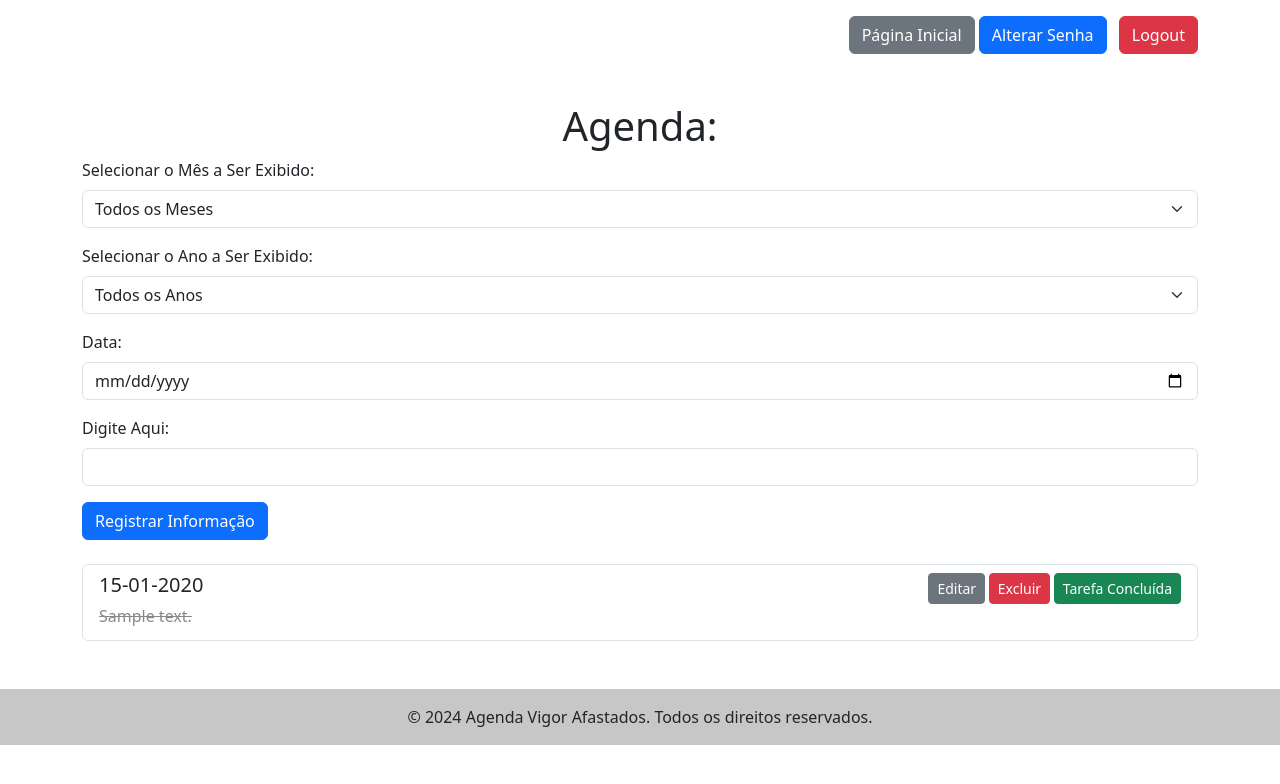
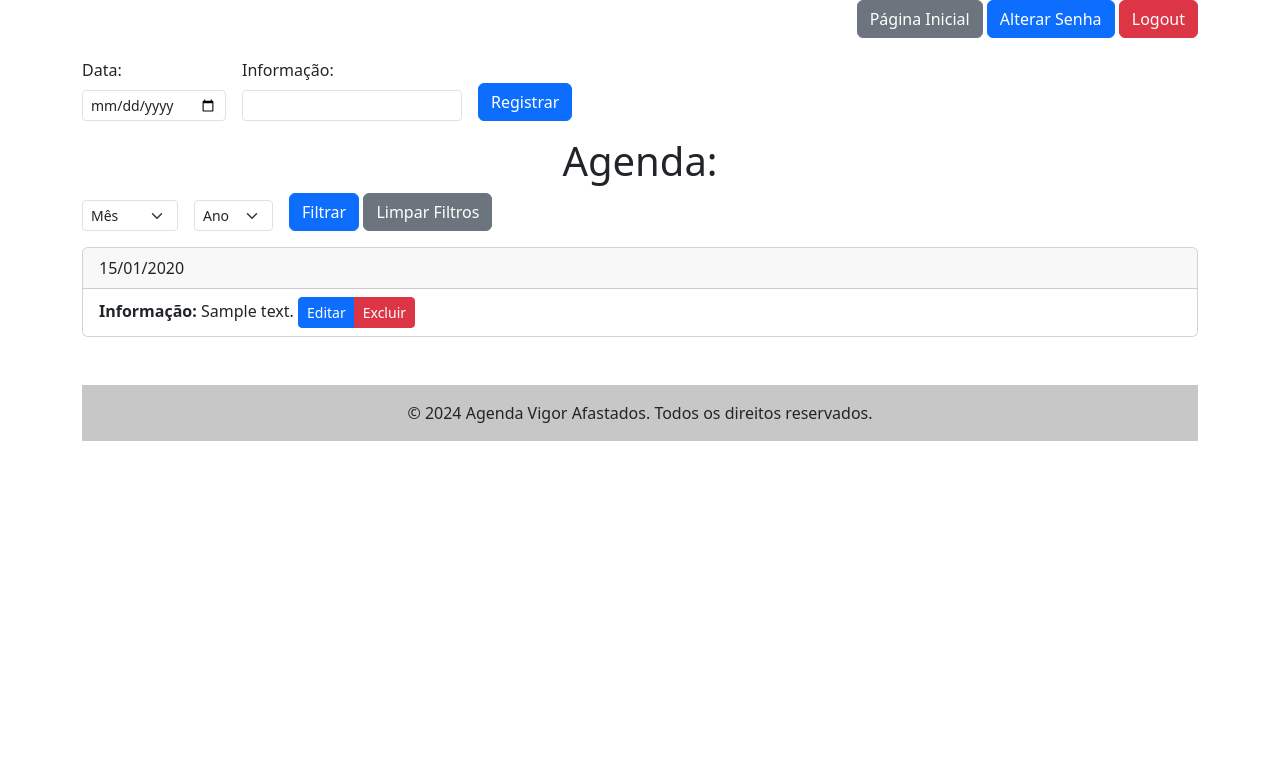
Before and after one commit to skmeme/afastados, a Flask app: page /agenda in a window 1280 px wide. Shown: the top 784 px of the page. Run offline with Flask 3, Linux system fonts and the light colour scheme; the visitor is signed in with stand-in values (Sample User, id 1); tables that the repository leaves empty hold one stand-in row (values such as "Sample post"); parts of the project's set-up code (start-up, migrations or seed data) failed here and were passed over.

Commit message:
Melhorias

```diff
--- a/app.py
+++ b/app.py
@@ -5,40 +5,36 @@ import sqlite3
 import calendar
 import locale
 import os
+from datetime import datetime, timedelta
+from itertools import groupby
+
+locale.setlocale(locale.LC_ALL, 'pt_BR.UTF-8')
 
 app = Flask(__name__)
-app.secret_key = b'\xf2B\x9c\x84\x91x\x0fq\xe7\xbd\x18\xe5\x1b\x13\x13P\x80so&\xc8\xd4\x1bi'  # Altere para uma chave secreta real
+app.secret_key = b'\xf2B\x9c\x84\x91x\x0fq\xe7\xbd\x18\xe5\x1b\x13\x13P\x80so&\xc8\xd4\x1bi'
 
 login_manager = LoginManager()
 login_manager.init_app(app)
 login_manager.login_view = 'login'
 
-# Configurar a localização para inglês (EUA)
 os.environ['LC_ALL'] = 'en_US.UTF-8'
 os.environ['LANG'] = 'en_US.UTF-8'
 
-# Função para criar a conexão com o banco de dados SQLite
 def get_db_connection():
     conn = sqlite3.connect('database.db')
     conn.row_factory = sqlite3.Row
     return conn
 
-# Criação das tabelas 'users' e 'agenda' no banco de dados SQLite
 def create_tables():
     conn = get_db_connection()
     try:
-        conn.execute('''CREATE TABLE IF NOT EXISTS users (
-                            id INTEGER PRIMARY KEY AUTOINCREMENT,
-                            username TEXT NOT NULL,
-                            email TEXT,
-                            password_hash TEXT NOT NULL)''')
         conn.execute('''CREATE TABLE IF NOT EXISTS agenda (
-                            id INTEGER PRIMARY KEY AUTOINCREMENT,
-                            date TEXT NOT NULL,
-                            description TEXT NOT NULL,
-                            completed INTEGER DEFAULT 0,  -- Adicionando a coluna "completed"
-                            user_id INTEGER,
-                            FOREIGN KEY (user_id) REFERENCES users (id))''')
+                        id INTEGER PRIMARY KEY AUTOINCREMENT,
+                        date DATE NOT NULL,  -- Alteração para DATE
+                        description TEXT NOT NULL,
+                        completed INTEGER DEFAULT 0,
+                        user_id INTEGER,
+                        FOREIGN KEY (user_id) REFERENCES users (id))''')
         conn.commit()
     except Exception as e:
         print(f"Error creating tables: {e}")
@@ -66,7 +62,6 @@ def load_user(user_id):
         conn.close()
     return None
 
-
 @app.route('/register', methods=['GET', 'POST'])
 def register():
     if request.method == 'POST':
@@ -88,7 +83,6 @@ def register():
             conn.close()
     return render_template('register.html')
 
-
 @app.route('/change_password', methods=['GET', 'POST'])
 @login_required
 def change_password():
@@ -96,12 +90,9 @@ def change_password():
         old_password = request.form['old_password']
         new_password = request.form['new_password']
 
-        # Verificar se a senha antiga está correta
         if check_password_hash(current_user.password_hash, old_password):
-            # Gerar o hash da nova senha
             new_password_hash = generate_password_hash(new_password)
 
-            # Atualizar a senha no banco de dados
             conn = get_db_connection()
             try:
                 conn.execute('UPDATE users SET password_hash = ? WHERE id = ?', (new_password_hash, current_user.id))
@@ -148,85 +139,144 @@ def logout():
 def index():
     return render_template('index.html')
 
-# Criar as tabelas ao iniciar o aplicativo
 create_tables()
+
+@app.template_filter('nl2br')
+def nl2br(value):
+    return value.replace('\n', '<br>\n')
 
 @app.route('/agenda', methods=['GET', 'POST'])
 @login_required
 def agenda():
+    # Obter os parâmetros de filtro da URL
     selected_month = request.args.get('month')
     selected_year = request.args.get('year')
+
+    grouped_events = {}  # Inicializando grouped_events
 
     if request.method == 'POST':
         date = request.form['date']
         description = request.form['description']
 
-        # Formatar a data para yyyy-mm-dd
-        year, month, day = date.split('-')
-        formatted_date = f'{year}-{month}-{day}'
-
-        # Armazenar no SQLite
         conn = get_db_connection()
         try:
-            conn.execute('INSERT INTO agenda (date, description, user_id) VALUES (?, ?, ?)', (formatted_date, description, current_user.id))
+            conn.execute('INSERT INTO agenda (date, description, user_id) VALUES (?, ?, ?)', (date, description, current_user.id))
             conn.commit()
         except Exception as e:
             print(f"Error inserting agenda entry: {e}")
         finally:
             conn.close()
 
-    # Obter os dados do SQLite
+    # Buscar anos únicos da base de dados
+    years = []
+    try:
+        conn = get_db_connection()
+        cursor = conn.execute('SELECT DISTINCT strftime("%Y", date) as year FROM agenda WHERE user_id = ? ORDER BY year DESC', (current_user.id,))
+        years_data = cursor.fetchall()
+        years = [year[0] for year in years_data]  # Transforma a lista de tuplas em uma lista de anos únicos
+    except Exception as e:
+        print(f"Error fetching years: {e}")
+    finally:
+        conn.close()
+
+    # Buscar eventos agrupados por data
     conn = get_db_connection()
     try:
+        cursor = conn.cursor()
         if selected_month and selected_year:
-            cursor = conn.execute('SELECT * FROM agenda WHERE user_id = ? AND strftime("%m", date) = ? AND strftime("%Y", date) = ? ORDER BY date DESC', (current_user.id, selected_month, selected_year))
+            query = 'SELECT id, date, description FROM agenda WHERE user_id = ? AND strftime("%m", date) = ? AND strftime("%Y", date) = ? ORDER BY date'
+            cursor.execute(query, (current_user.id, selected_month, selected_year))
         elif selected_month:
-            cursor = conn.execute('SELECT * FROM agenda WHERE user_id = ? AND strftime("%m", date) = ? ORDER BY date DESC', (current_user.id, selected_month))
+            query = 'SELECT id, date, description FROM agenda WHERE user_id = ? AND strftime("%m", date) = ? ORDER BY date'
+            cursor.execute(query, (current_user.id, selected_month))
         elif selected_year:
-            cursor = conn.execute('SELECT * FROM agenda WHERE user_id = ? AND strftime("%Y", date) = ? ORDER BY date DESC', (current_user.id, selected_year))
+            query = 'SELECT id, date, description FROM agenda WHERE user_id = ? AND strftime("%Y", date) = ? ORDER BY date'
+            cursor.execute(query, (current_user.id, selected_year))
         else:
-            cursor = conn.execute('SELECT * FROM agenda WHERE user_id = ? ORDER BY date DESC', (current_user.id,))
+            query = 'SELECT id, date, description FROM agenda WHERE user_id = ? ORDER BY date'
+            cursor.execute(query, (current_user.id,))
         agenda_data = cursor.fetchall()
-
-        # Converter as datas para o formato dd-mm-yyyy para exibição
-        agenda_data = [dict(row) for row in agenda_data]
         for entry in agenda_data:
-            year, month, day = entry['date'].split('-')
-            entry['date'] = f'{day}-{month}-{year}'
+            entry_date = entry[1]
+            if not isinstance(entry_date, str):
+                entry_date = entry_date.strftime('%d-%m-%Y')
+            if entry_date not in grouped_events:
+                grouped_events[entry_date] = []
+            grouped_events[entry_date].append({'id': entry[0], 'date': entry_date, 'description': entry[2]})
     except Exception as e:
         print(f"Error fetching agenda data: {e}")
         agenda_data = []
     finally:
         conn.close()
 
-    # Obter lista de meses e anos disponíveis
     months = []
-    years = []
     try:
-        conn = get_db_connection()  # Nova conexão
-        cursor = conn.execute('SELECT DISTINCT strftime("%m", date) as month, strftime("%Y", date) as year FROM agenda WHERE user_id = ? ORDER BY year DESC, month DESC', (current_user.id,))
+        conn = get_db_connection()
+        cursor = conn.execute('SELECT DISTINCT strftime("%m", date) as month FROM agenda WHERE user_id = ? ORDER BY month', (current_user.id,))
         months_data = cursor.fetchall()
-        seen_months = set()
         for month_data in months_data:
-            if month_data['month'] not in seen_months:
-                month_name = calendar.month_name[int(month_data['month'])].capitalize()
-                months.append({'month': month_data['month'], 'month_name': month_name})
-                seen_months.add(month_data['month'])
-            if month_data['year'] not in years:
-                years.append(month_data['year'])
+            month_name = calendar.month_name[int(month_data[0])].capitalize()
+            months.append({'month': month_data[0], 'month_name': month_name})
     except Exception as e:
         print(f"Error fetching months: {e}")
     finally:
         conn.close()
 
-    return render_template('agenda.html', agenda_data=agenda_data, months=months, years=years, selected_month=selected_month, selected_year=selected_year)
+    return render_template('agenda.html', agenda_data=agenda_data, months=months, years=years, selected_month=selected_month, selected_year=selected_year, grouped_events=grouped_events)
 
+
+
+def group_by_weeks(agenda_data):
+    if not agenda_data:
+        return []
+
+    agenda_data.sort(key=lambda x: datetime.strptime(x['date'], '%d-%m-%Y'))
+    grouped_data = []
+    current_week = []
+    start_of_week = datetime.strptime(agenda_data[0]['date'], '%d-%m-%Y')
+    end_of_week = start_of_week + timedelta(days=6)
+
+    for entry in agenda_data:
+        entry_date = entry.get('date')
+        if entry_date:
+            if isinstance(entry_date, str):  # Garante que a data seja uma string para comparação
+                entry_date = datetime.strptime(entry_date, '%d-%m-%Y')
+            entry['date'] = entry_date.strftime('%Y-%m-%d')
+            if entry_date > end_of_week:
+                grouped_data.append({'week_start': start_of_week, 'week_end': end_of_week, 'entries': current_week})
+                current_week = []
+                start_of_week = entry_date - timedelta(days=entry_date.weekday())
+                end_of_week = start_of_week + timedelta(days=6)
+            current_week.append(entry)
+
+    if current_week:
+        grouped_data.append({'week_start': start_of_week, 'week_end': end_of_week, 'entries': current_week})
+
+    return grouped_data
+
+@app.route('/edit_event/<int:event_id>', methods=['GET', 'POST'])
+@login_required
+def edit_event(event_id):
+    if request.method == 'POST':
+        new_description = request.form['new_description']
+
+        conn = get_db_connection()
+        try:
+            conn.execute('UPDATE agenda SET description = ? WHERE id = ?', (new_description, event_id))
+            conn.commit()
+            flash('Evento editado com sucesso!')
+            return redirect(url_for('agenda'))
+        except Exception as e:
+            print(f"Error editing event: {e}")
+            flash('Erro ao editar o evento. Por favor, tente novamente.')
+        finally:
+            conn.close()
+    return redirect(url_for('agenda'))  # Redirecionar para a página de agenda em caso de método GET
 
 @app.route('/admin', methods=['GET'])
 @login_required
 def admin():
-    # Verificar se o usuário atual é um administrador
-    if current_user.username != 'vigoradmin':
+    if current_user.username != 'teste':
         flash('Acesso negado.')
         return redirect(url_for('index'))
 
@@ -246,28 +296,9 @@ def admin():
 
     return render_template('admin.html', users=users, agenda=agenda)
 
-@app.route('/edit/<int:entry_id>', methods=['POST'])
-@login_required
-def edit_entry(entry_id):
-    new_description = request.form['new_description']
-
-    # Atualizar a descrição no SQLite
-    conn = get_db_connection()
-    try:
-        conn.execute('UPDATE agenda SET description = ? WHERE id = ? AND user_id = ?', (new_description, entry_id, current_user.id))
-        conn.commit()
-    except Exception as e:
-        print(f"Error updating agenda entry: {e}")
-    finally:
-        conn.close()
-
-    flash('Evento atualizado com sucesso!')
-    return redirect(url_for('agenda'))
-
 @app.route('/delete/<int:entry_id>')
 @login_required
 def delete_entry(entry_id):
-    # Excluir a entrada do SQLite
     conn = get_db_connection()
     try:
         conn.execute('DELETE FROM agenda WHERE id = ? AND user_id = ?', (entry_id, current_user.id))
@@ -294,7 +325,6 @@ def mark_complete(entry_id):
     finally:
         conn.close()
 
-    return redirect(url_for('agenda'))
 
 if __name__ == '__main__':
     app.run(debug=True)
--- a/templates/agenda.html
+++ b/templates/agenda.html
@@ -4,150 +4,141 @@
     <meta charset="UTF-8">
     <meta name="viewport" content="width=device-width, initial-scale=1.0">
     <title>Agenda</title>
-    <link rel="stylesheet" href="{{ url_for('static', filename='css/style.css') }}">
+    <link rel="stylesheet" href="{{ url_for('static', filename='styles.css') }}">
+    <link rel="stylesheet" href="https://cdn.jsdelivr.net/npm/bootstrap@5.3.0/dist/css/bootstrap.min.css">
     <script src="https://code.jquery.com/jquery-3.6.0.min.js"></script>
     <script src="https://cdn.jsdelivr.net/npm/bootstrap@5.3.0/dist/js/bootstrap.bundle.min.js"></script>
-    <link rel="stylesheet" href="https://cdn.jsdelivr.net/npm/bootstrap@5.3.0/dist/css/bootstrap.min.css">
+    <style>
+        .form-group {
+            display: flex;
+            gap: 10px;
+            align-items: flex-end;
+        }
+        .entry-description {
+            margin-left: 20px;
+        }
+        .top-right-buttons {
+            text-align: right;
+            margin-bottom: 20px;
+        }
+    </style>
 </head>
 <body>
     <div class="container">
-        <div class="row justify-content-end mt-3">
+        <div class="top-right-buttons">
+            <a href="{{ url_for('index') }}" class="btn btn-secondary">Página Inicial</a>
+            <a href="{{ url_for('change_password') }}" class="btn btn-primary">Alterar Senha</a>
+            <a href="{{ url_for('logout') }}" class="btn btn-danger">Logout</a>
+        </div>
+
+                <!-- Adicionar evento - movido para o topo esquerdo -->
+                <div class="row mt-3 add-event-form">
                     <div class="col-auto">
-                <a href="{{ url_for('index') }}" class="btn btn-secondary ms-2">Página Inicial</a>
-                <a href="{{ url_for('change_password') }}" class="btn btn-primary">Alterar Senha</a>
-                <a href="{{ url_for('logout') }}" class="btn btn-danger ms-2">Logout</a>
+                        <form method="POST" action="{{ url_for('agenda') }}" class="row g-3 align-items-end">
+                            <div class="col-auto">
+                                <label for="date" class="form-label">Data:</label>
+                                <input type="date" class="form-control form-control-sm" id="date" name="date" required>
+                            </div>
+                            <div class="col-auto">
+                                <label for="description" class="form-label">Informação:</label>
+                                <input type="text" class="form-control form-control-sm" id="description" name="description" required>
+                            </div>
+                            <div class="col-auto">
+                                <button type="submit" class="btn btn-primary">Registrar</button>
+                            </div>
+                        </form>
                     </div>
                 </div>
-        <div class="row mt-5">
+
+        <div class="row mt-3">
             <div class="col text-center">
                 <h1>Agenda:</h1>
             </div>
         </div>
-        <div class="mb-3">
-            <label for="month" class="form-label">Selecionar o Mês a Ser Exibido:</label>
-            <select id="month" class="form-select" onchange="filterByMonthAndYear()">
-                <option value="">Todos os Meses</option>
-                {% for item in months %}
-                <option value="{{ item.month }}" {% if selected_month == item.month %}selected{% endif %}>{{ item.month }}</option>
+
+        <form method="GET" action="{{ url_for('agenda') }}" class="row g-3 align-items-end">
+            <div class="col-auto">
+                <select class="form-select form-select-sm" id="month" name="month">
+                    <option value="">Mês</option>
+                    {% for month_data in months %}
+                    <option value="{{ month_data.month }}" {% if month_data.month == selected_month %} selected {% endif %}>{{ month_data.month_name }}</option>
                     {% endfor %}
                 </select>
             </div>
-
-
-        <div class="mb-3">
-            <label for="year" class="form-label">Selecionar o Ano a Ser Exibido:</label>
-            <select id="year" class="form-select" onchange="filterByMonthAndYear()">
-                <option value="">Todos os Anos</option>
+            <div class="col-auto">
+                <select class="form-select form-select-sm" id="year" name="year">
+                    <option value="">Ano</option>
                     {% for year in years %}
-                <option value="{{ year }}" {% if selected_year == year %}selected{% endif %}>{{ year }}</option>
+                    <option value="{{ year }}" {% if year == selected_year %} selected {% endif %}>{{ year }}</option>
                     {% endfor %}
                 </select>
             </div>
-
-        <script>
-            function filterByMonthAndYear() {
-                var month = document.getElementById("month").value;
-                var year = document.getElementById("year").value;
-                var url = "{{ url_for('agenda') }}";
-                if (month || year) {
-                    url += '?';
-                    if (month) {
-                        url += 'month=' + month + '&';
-                    }
-                    if (year) {
-                        url += 'year=' + year;
-                    }
-                }
-                window.location.href = url;
-            }
-
-            function markTaskComplete(entryId) {
-                $.get("/mark_complete/" + entryId, function(data, status) {
-                    if (status === 'success') {
-                        alert(data.message);
-                        // Adicionar classe ao parágrafo correspondente
-                        $('#description_' + entryId).addClass('completed-task');
-                    } else {
-                        alert("Erro ao marcar a tarefa como concluída.");
-                    }
-                });
-            }
-        </script>
-
-        <!-- Formulário para adicionar novo evento -->
-        <form method="POST" action="{{ url_for('agenda') }}">
-            <div class="mb-3">
-                <label for="date" class="form-label">Data:</label>
-                <input type="date" class="form-control" id="date" name="date" required>
+            <div class="col-auto">
+                <button type="submit" class="btn btn-primary">Filtrar</button>
+                <a href="{{ url_for('agenda') }}" class="btn btn-secondary">Limpar Filtros</a>
             </div>
-            <div class="mb-3">
-                <label for="description" class="form-label">Digite Aqui:</label>
-                <input type="text" class="form-control" id="description" name="description" required>
-            </div>
-            <button type="submit" class="btn btn-primary">Registrar Informação</button>
         </form>
 
-        <!-- Lista de eventos -->
-        <div class="list-group mt-4">
-            {% for entry in agenda_data %}
-            <div class="list-group-item list-group-item-action {% if entry.completed %}completed-task{% endif %}">
-                <div class="d-flex w-100 justify-content-between">
-                    <h5 class="mb-1">{{ entry.date }}</h5>
-                    <small>
-                        <button type="button" class="btn btn-secondary btn-sm" data-bs-toggle="modal" data-bs-target="#editModal{{ entry.id }}">Editar</button>
+<!-- Lista de eventos agrupados por data -->
+{% for date_key, entries in grouped_events.items() %}
+<div class="card mt-3">
+    <div class="card-header">
+        {% set formatted_date = date_key.split('-') | reverse | join('/') %}
+        {{ formatted_date }}
+    </div>
+    <ul class="list-group list-group-flush">
+        {% for entry in entries %}
+        <li class="list-group-item">
+            <strong>Informação:</strong> {{ entry.description }}
+            <div class="btn-group" role="group">
+                <!-- Botão Editar -->
+                <a href="#" class="btn btn-primary btn-sm" data-bs-toggle="modal" data-bs-target="#editModal{{ entry.id }}">Editar</a>
+                <!-- Botão Excluir -->
                 <a href="{{ url_for('delete_entry', entry_id=entry.id) }}" class="btn btn-danger btn-sm">Excluir</a>
-                        <button type="button" class="btn btn-success btn-sm" onclick="markTaskComplete('{{ entry.id }}')">Tarefa Concluída</button>
-                    </small>
             </div>
-                <p id="description_{{ entry.id }}" class="p mb-1 {% if entry.completed %}completed-task{% endif %}">{{ entry.description }}</p>
-            </div>
+        </li>
         {% endfor %}
+    </ul>
 </div>
 
-        <!-- Modal de edição -->
-        {% for entry in agenda_data %}
-        <div class="modal fade" id="editModal{{ entry.id }}" tabindex="-1" aria-labelledby="editModalLabel{{ entry.id }}" aria-hidden="true">
+<!-- Modal de Edição para cada evento -->
+{% for entry in entries %}
+<div class="modal fade" id="editModal{{ entry.id }}" tabindex="-1" aria-labelledby="editModal{{ entry.id }}Label" aria-hidden="true">
     <div class="modal-dialog">
         <div class="modal-content">
             <div class="modal-header">
-                        <h5 class="modal-title" id="editModalLabel{{ entry.id }}">Editar Evento</h5>
+                <h5 class="modal-title" id="editModal{{ entry.id }}Label">Editar Evento</h5>
                 <button type="button" class="btn-close" data-bs-dismiss="modal" aria-label="Close"></button>
             </div>
-                    <form method="POST" action="{{ url_for('edit_entry', entry_id=entry.id) }}">
             <div class="modal-body">
+                <form method="POST" action="{{ url_for('edit_event', event_id=entry.id) }}">
                     <div class="mb-3">
-                                <label for="new_description{{ entry.id }}" class="form-label">Nova Descrição</label>
-                                <input type="text" class="form-control" id="new_description{{ entry.id }}" name="new_description" value="{{ entry.description }}" required>
+                        <label for="editDescription{{ entry.id }}" class="form-label">Nova Descrição:</label>
+                        <input type="text" class="form-control" id="editDescription{{ entry.id }}" name="new_description" value="{{ entry.description }}" required>
                     </div>
-                        </div>
-                        <div class="modal-footer">
-                            <button type="button" class="btn btn-secondary" data-bs-dismiss="modal">Fechar</button>
-                            <button type="submit" class="btn btn-primary">Salvar mudanças</button>
-                        </div>
+                    <button type="submit" class="btn btn-primary">Salvar</button>
                 </form>
             </div>
         </div>
     </div>
+</div>
 {% endfor %}
-    </div>
-
-    <script>
-        $(document).ready(function() {
-            $('.btn-success').click(function() {
-                var entryId = $(this).closest('.list-group-item').find('p').attr('id').split('_')[1];
-                // Adicionar classe ao parágrafo correspondente
-                $('#description_' + entryId).addClass('completed-task');
-            });
-        });
-    </script>
-
+{% endfor %}
         <!-- Rodapé -->
         <footer class="bg-light text-center text-lg-start mt-5">
             <div class="text-center p-3" style="background-color: rgba(0, 0, 0, 0.2);">
                 © 2024 Agenda Vigor Afastados. Todos os direitos reservados.
             </div>
         </footer>
+    </div>
 
-    <script src="https://cdn.jsdelivr.net/npm/bootstrap@5.3.0/dist/js/bootstrap.bundle.min.js"></script>
+    <script>
+        $(document).ready(function() {
+            $('.edit-btn').click(function() {
+                var modalId = $(this).data('bs-target');
+                $(modalId).modal('show');
+            });
+        });
+    </script>
 </body>
 </html>
--- a/templates/base.html
+++ b/templates/base.html
@@ -64,7 +64,7 @@
         © 2024 Projeto Agenda Vigor. Todos os direitos reservados.
       </div>
     </footer>
-    <script src="https://code.jquery.com/jquery-3.3.1.slim.min.js"></script>
+    <script src="https://ajax.googleapis.com/ajax/libs/jquery/3.6.0/jquery.min.js"></script>
     <script src="https://cdnjs.cloudflare.com/ajax/libs/popper.js/1.14.7/umd/popper.min.js"></script>
     <script src="https://stackpath.bootstrapcdn.com/bootstrap/4.3.1/js/bootstrap.min.js"></script>
   </body>
--- a/templates/index.html
+++ b/templates/index.html
@@ -74,7 +74,7 @@
     </div>
   </footer>
 
-<script src="https://ajax.googleapis.com/ajax/libs/jquery/3.5.1/jquery.min.js"></script>
+<script src="https://ajax.googleapis.com/ajax/libs/jquery/3.6.0/jquery.min.js"></script>
 <script src="https://maxcdn.bootstrapcdn.com/bootstrap/4.5.2/js/bootstrap.bundle.min.js"></script>
 </body>
 </html>
```
Also changed, not shown: database.db, static/css/styles.css (renamed from static/css/style.css). Lines whose indentation alone changed are shown as unchanged.
